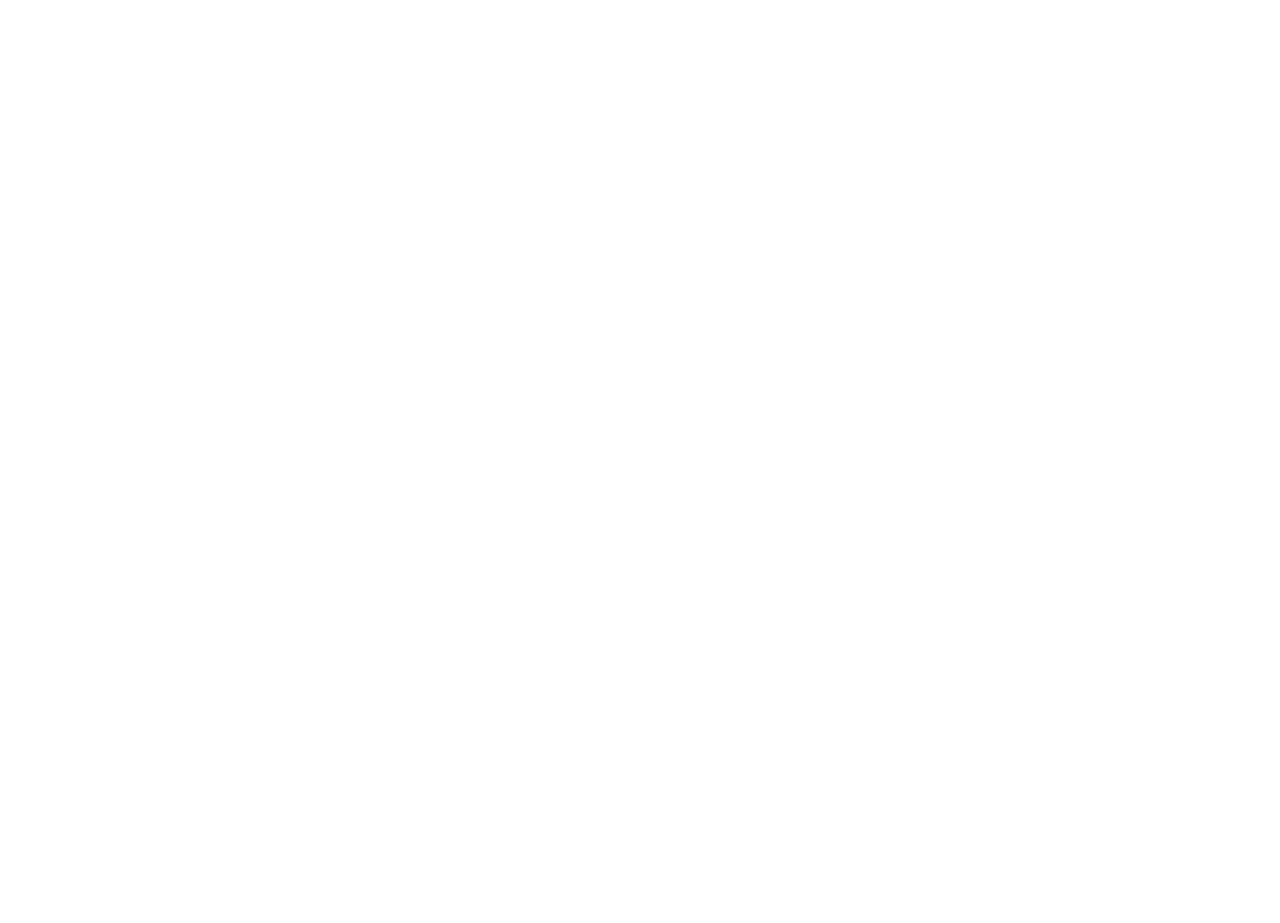
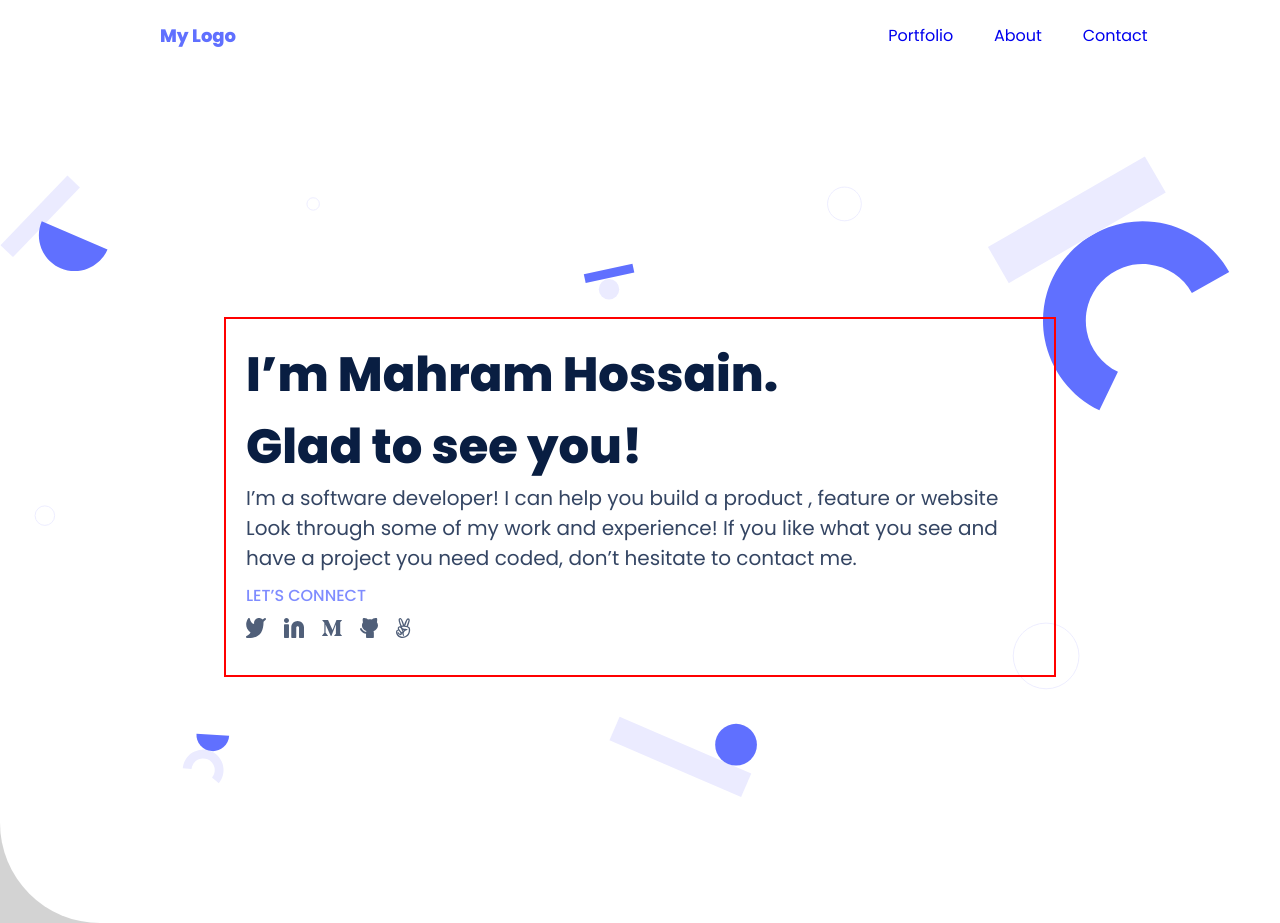
Before and after one commit to mhnazary/My_Portfolio, a plain HTML site: page index.html in a window 1280 px wide. Before the commit the page ends 800 px from the top, so only its background shows below. Drawn offline with Linux system fonts and the light colour scheme.

Commit message:
Added header and intro section

```diff
--- a/index.html
+++ b/index.html
@@ -5,9 +5,54 @@
     <meta http-equiv="X-UA-Compatible" content="IE=edge">
     <meta name="viewport" content="width=device-width, initial-scale=1.0">
     <title>Desktop_version_portfolio</title>
-
+    <link rel="stylesheet" href="style.css">
+    <link rel="preconnect" href="https://fonts.googleapis.com">
+    <link rel="preconnect" href="https://fonts.gstatic.com" crossorigin>
+    <link href="https://fonts.googleapis.com/css2?family=Poppins:wght@300;400;500;600;800&display=swap" rel="stylesheet">
 </head>
 <body>
+   <header>
+        <nav class="nav-header">
+            <div class="logo">
+                <a href="#">My Logo</a>
+            </div>
+            <ul class="nav-menu">
+                <li><a href="#works">Portfolio</a></li>
+                <li><a href="#about">About</a></li>
+                <li><a href="#contact">Contact</a></li>
+            </ul>
+        </nav>
+   </header>
+   <section class="section_intro">
+        <div class="full_info">
+            <h1>I’m Mahram Hossain.</h1>
+                <p><span> Glad to see you! </span></p>
+                <div class="bio">
+                    <p>I’m a software developer! I can help you build a product , feature or website Look through some of my work and experience! If you like what you see and have a project you need coded, don’t hesitate to contact me.                </div>
+                <div class="link">
+                    <a href="#"> LET’S CONNECT </a>
+                </div>
+                <div class="social_btn">
+                    <ul class="social_list">
+                        <li class="social_item">
+                            <a href="#"><img src="./images/twicon.svg" alt="twitter" ></a>
+                        </li>
+                        <li class="social_item">
+                            <a href="#"><img src="./images/Linkedin-icon.svg" alt="linkdin" ></a>
+                        </li>
+                        <li class="social_item">
+                            <a href="#"><img src="./images/micon.svg" alt="m pic" ></a>
+                        </li>
+                        <li class="social_item">
+                            <a href="#"><img src="./images/githubicon.svg" alt="github" ></a>
+                        </li>
+                        <li class="social_item">
+                            <a href="#"><img src="./images/peaceicon.svg" alt="peace" ></a>
+                        </li>
+                    </ul>
+                </div>
+        </div>
+   </section>
 
 </body>
 </html>
--- a/style.css
+++ b/style.css
@@ -0,0 +1,127 @@
+* {
+    margin: 0;
+    padding: 0;
+    font-family: "Poppins", sans-serif;
+    box-sizing: border-box;
+  }
+
+  html {
+    background-color: lightgray;
+  }
+
+  a {
+    text-decoration: none;
+  }
+
+  li {
+    list-style-type: none;
+  }
+
+  header {
+    background-color: #fff;
+    height: 70px;
+    width: 100%;
+  }
+
+  .nav-header {
+    display: flex;
+    justify-content: space-between;
+    align-items: center;
+    height: 100%;
+    width: 100%;
+  }
+
+  div.logo {
+    padding: 1rem;
+    margin-left: 9rem;
+  }
+
+  div.logo:hover{
+    transform: scale(1.3);
+    transition: transform 0.3s ease-in-out;
+  }
+
+  div.logo a {
+    color: #6070ff;
+    font-size: 18px;
+    font-weight: 700;
+  }
+
+  .nav-header .nav-menu {
+    height: 100%;
+    width: 300px;
+    display: flex;
+    justify-content: space-around;
+    align-items: center;
+    margin-right: 7rem;
+  }
+  .nav-header .nav-menu li:hover {
+    transform: scale(1.3);
+    transition: transform 0.3s ease-in-out;
+  }
+
+  nav-header nav.menu ul li a {
+    color: #344563;
+    font-size: 15px;
+    font-style: normal;
+    font-weight: 500;
+  }
+
+  .section_intro {
+    height: 853px;
+    width: 100%;
+    background-color: #fff;
+    border-bottom-left-radius: 100px;
+    background-image: url(./images/header-shapes-big.svg);
+    background-size: 97.04% 95.48%, cover;
+    background-repeat: no-repeat;
+    display: flex;
+    justify-content: center;
+    align-items: center;
+  }
+  .section_intro div.full_info {
+    border: 2px solid red;
+    width: 65%;
+    padding: 20px;
+  }
+
+  div.full_info h1 {
+    font-size: 48px;
+    font-weight: 700;
+    font-style: normal;
+    color: #091e42;
+  }
+
+  div.full_info p span {
+    font-size: 48px;
+    font-weight: 700;
+    font-style: normal;
+    color: #091e42;
+  }
+
+  div.full_info div.bio p{
+    font-size: 20px;
+    font-weight: 400;
+    font-style: normal;
+    color: #344563;
+    margin-bottom: 10px;
+  }
+
+  div.full_info div.link a {
+    color: #7f8cff;
+    font-size: 16px;
+    font-weight: 500;
+    font-style: normal;
+
+  }
+
+  ul.social_list {
+    display: flex;
+    flex-direction: row;
+    padding: 10px 0;
+
+  }
+
+  ul.social_list .social_item {
+    margin-right: 18px;
+  }
```
